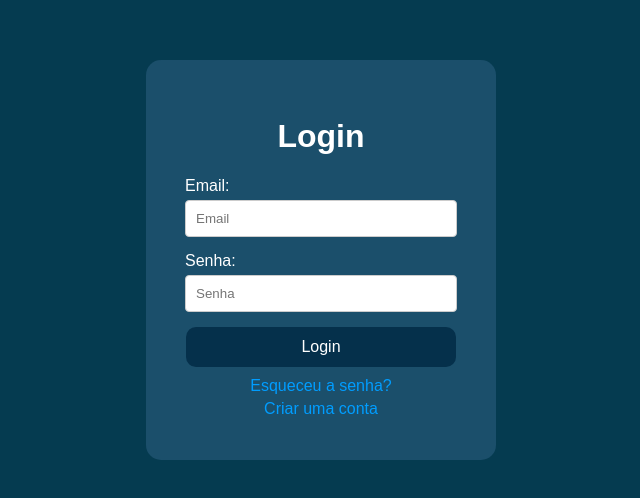
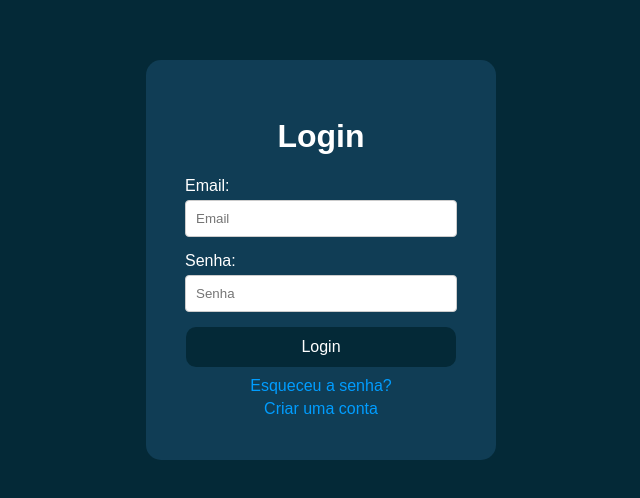
Before and after one commit to hpe-palermo/planejamento-de-aulas, a React (Vite) app in the folder reactAPP/: page / in a window 1280 px wide. Shown: the part 140-638 px from the top of the page, without its empty margins (319-959 px from the left). Built offline with nearby package versions, Linux system fonts and the light colour scheme.

Commit message:
Add files via upload

```diff
--- a/reactAPP/src/Pages/Login.tsx
+++ b/reactAPP/src/Pages/Login.tsx
@@ -5,7 +5,7 @@ const GlobalStyle = createGlobalStyle`
   body, html {
     margin: 0;
     padding: 0;
-    background-color: #053B50;
+    background-color: #042937;
     height: 100vh;
     width: 100vw;
     display: flex;
@@ -23,7 +23,7 @@ const Form = styled.form`
   align-items: center;
   height: 50vh;
   width: 350px;
-  background-color: #1b4f6b;
+  background-color: #103d55;
   border-radius: 15px;
 `;
 
@@ -55,7 +55,7 @@ const Input = styled.input`
 
 // button login
 const Button = styled.button`
-  background: #05304b;
+  background: #042937;
   width: 270px;
   border: none;
   color: white;
@@ -66,7 +66,7 @@ const Button = styled.button`
   border-radius: 10px;
 
   &:hover {
-    background: #17425d;
+    background: #1d5577;
   }
 `;
 
```
